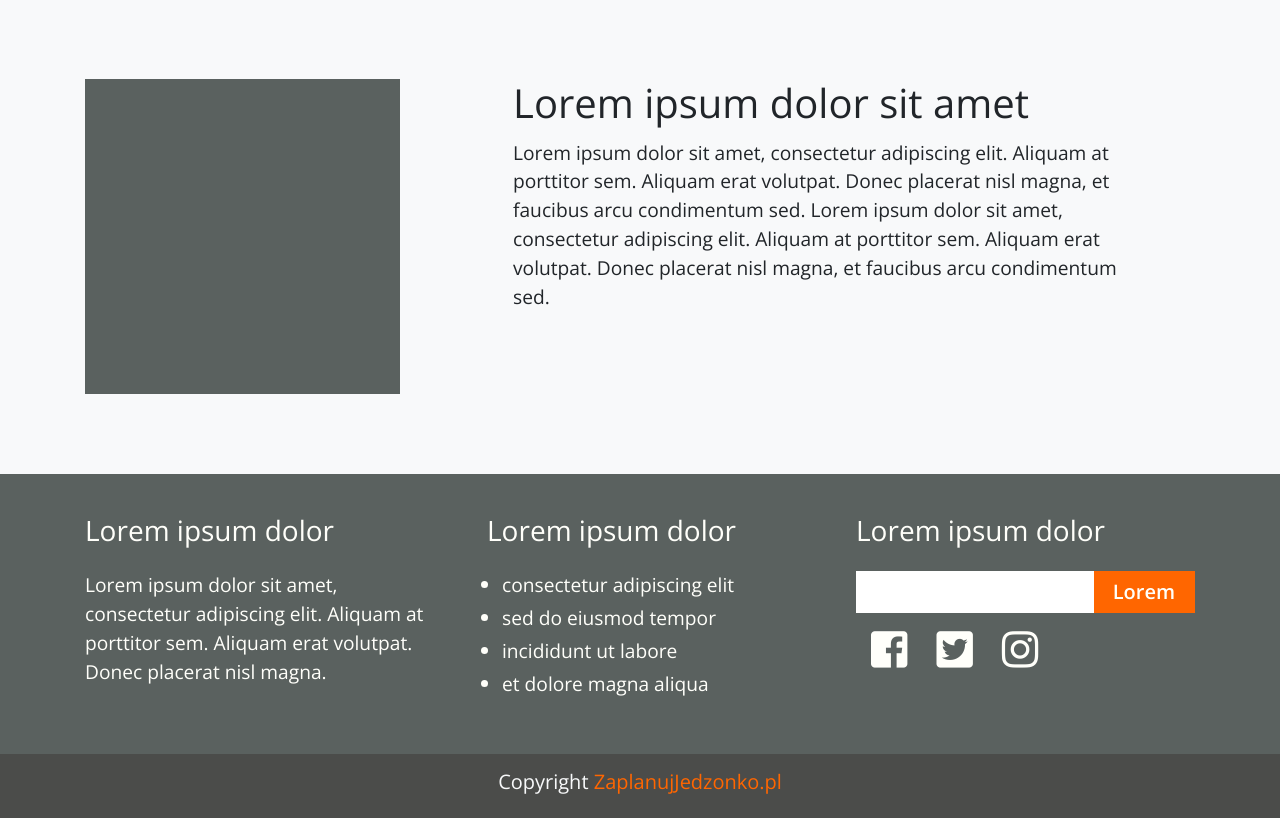
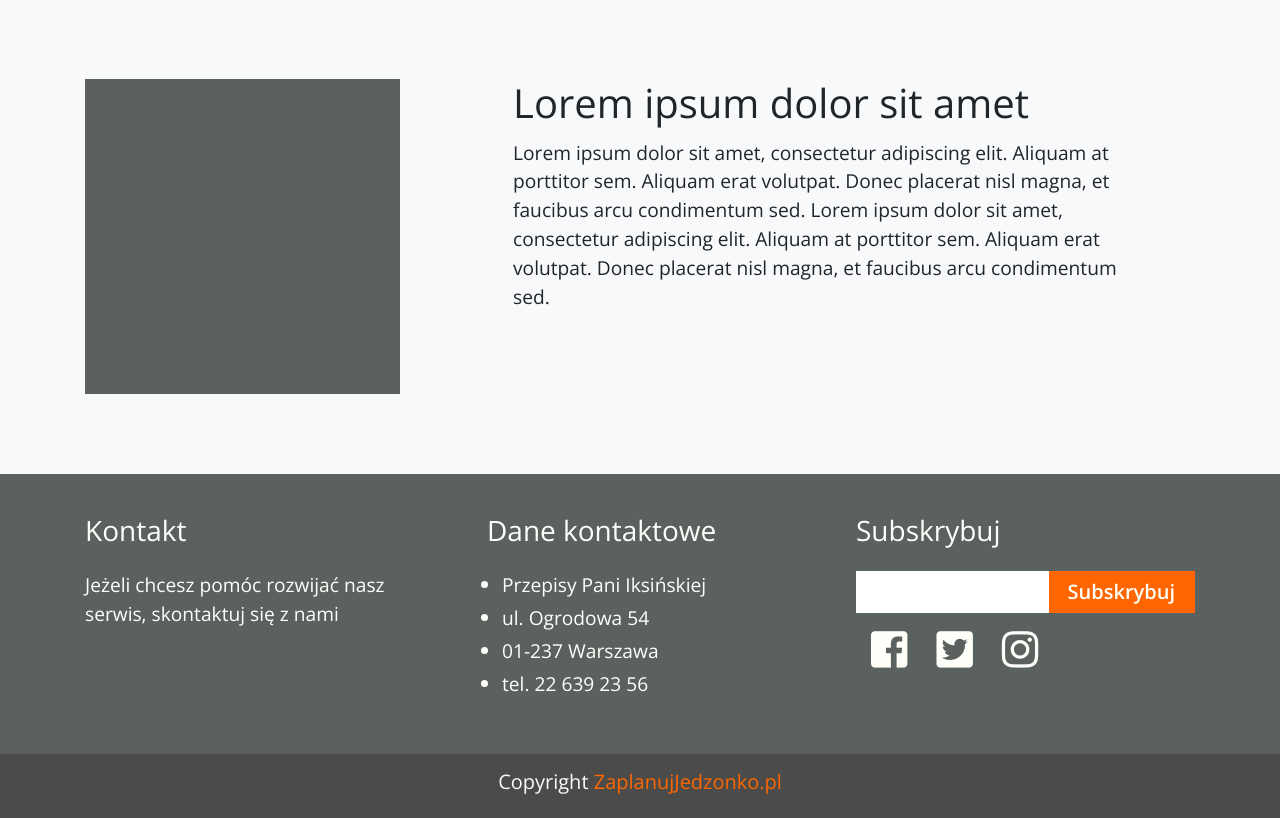
Before and after one commit to Samekmat/ScrumLab, a Django app: template jedzonko/templates/index.html in a window 1280 px wide. Shown: the part 1381-2199 px from the top of the page. Run offline with Django 3.2, Linux system fonts and the light colour scheme; the template is opened without the code that fills it, so the values that code supplies are empty; some libraries are stand-ins or nearby versions; some web fonts are replaced.

Commit message:
Dane kontaktowe

```diff
--- a/jedzonko/templates/index.html
+++ b/jedzonko/templates/index.html
@@ -170,26 +170,26 @@
         <div class="container">
             <div class="row">
                 <div class="col">
-                    <h3 class="mb-4">Lorem ipsum dolor</h3>
-                    <p>Lorem ipsum dolor sit amet, consectetur adipiscing elit. Aliquam at porttitor sem.  Aliquam erat volutpat. Donec placerat nisl magna.</p>
+                    <h3 class="mb-4">Kontakt</h3>
+                    <p>Jeżeli chcesz pomóc rozwijać nasz serwis, skontaktuj się z nami</p>
                 </div>
                 <div class="col pl-4 ml-4">
-                    <h3 class="mb-4">Lorem ipsum dolor</h3>
+                    <h3 class="mb-4">Dane kontaktowe</h3>
                     <ul class="container">
-                        <li>consectetur adipiscing elit</li>
-                        <li>sed do eiusmod tempor</li>
-                        <li>incididunt ut labore</li>
-                        <li>et dolore magna aliqua</li>
+                        <li>Przepisy Pani Iksińskiej</li>
+                        <li>ul. Ogrodowa 54</li>
+                        <li>01-237 Warszawa</li>
+                        <li>tel. 22 639 23 56</li>
                     </ul>
                 </div>
                 <div class="col">
-                    <h3 class="mb-4">Lorem ipsum dolor</h3>
+                    <h3 class="mb-4">Subskrybuj</h3>
                     <div class="input-group mb-3">
                         <input type="text" class="form-control border-0 rounded-0" placeholder=""
                             aria-label="Recipient's username" aria-describedby="basic-addon2">
                         <div class="input-group-append">
                             <button class="input-group-text btn-color border-0 rounded-0" type="submit" id="basic-addon2"><a
-                                    href="index.html">Lorem</a></button>
+                                    href="index.html">Subskrybuj</a></button>
                         </div>
                     </div>
                     <div class="container d-flex-row">
--- a/scrumlab/urls.py
+++ b/scrumlab/urls.py
@@ -3,7 +3,7 @@
 The `urlpatterns` list routes URLs to views. For more information please see:
     https://docs.djangoproject.com/en/2.1/topics/http/urls/
 Examples:
-Function views
+Functigit staon views
     1. Add an import:  from my_app import views
     2. Add a URL to urlpatterns:  path('', views.home, name='home')
 Class-based views
@@ -23,6 +23,6 @@ from jedzonko.views import IndexView, DashboardView, MainView
 urlpatterns = [
     path('admin/', admin.site.urls),
     path('index/', IndexView.as_view()),
-    path('', MainView.as_view())
+    path('', MainView.as_view()),
     path('main/', DashboardView.as_view(), name='main'),
 ]
```
